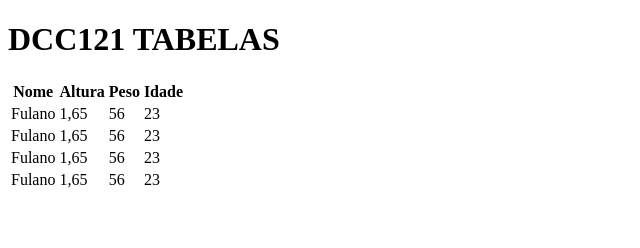
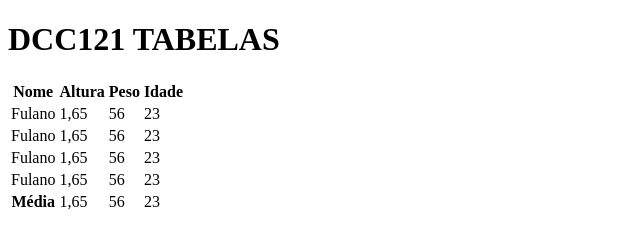
Before and after one commit to ufjf-dcc121/ufjf-dcc121-2022-1-atv2-Pedroenrick, a plain HTML site: page table.html in a window 1280 px wide. Shown: the whole page, without its empty margins (0-640 px from the left). Drawn offline with Linux system fonts and the light colour scheme.

Commit message:
Adicioando footer da tabela

```diff
--- a/table.html
+++ b/table.html
@@ -43,6 +43,14 @@
           <td>23</td>
         </tr>
       </tbody>
+      <tfoot>
+        <tr>
+          <th scope="row">Média</th>
+          <td>1,65</td>
+          <td>56</td>
+          <td>23</td>
+        </tr>
+      </tfoot>
     </table>
   </body>
 </html>
```
